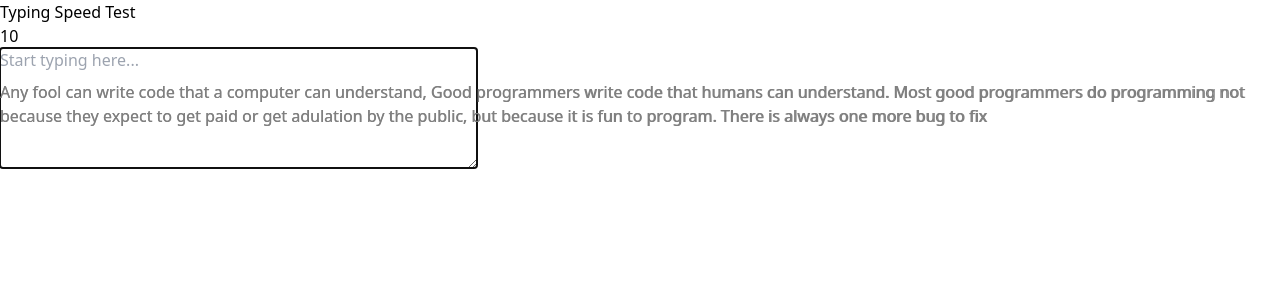
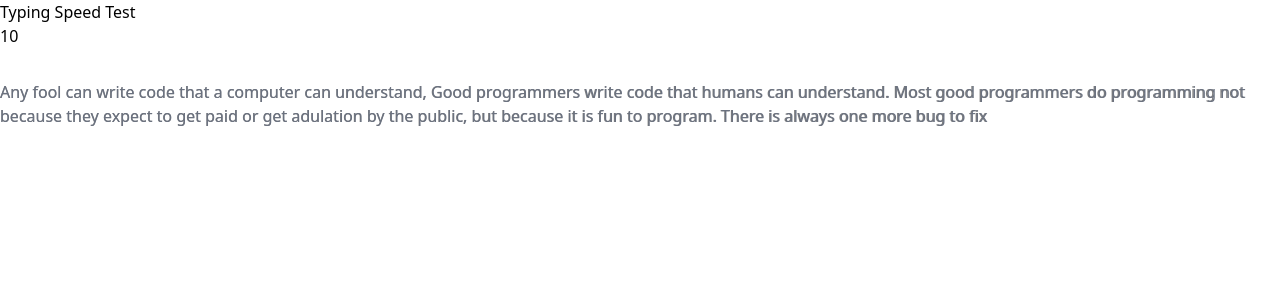
Before and after one commit to oussamaroui/SpeedKey, a React (Vite) app: page / in a window 1280 px wide. Shown: the top 300 px of the page. Built offline with nearby package versions, Linux system fonts and the light colour scheme.

Commit message:
correcting renderColoredText function

```diff
--- a/src/App.jsx
+++ b/src/App.jsx
@@ -2,11 +2,9 @@ import SpeedKey from "./components/SpeedKey"
 
 const App = () => {
 
-    const exampleText = 'hi text bla bla bla';
-
     return (
         <div>
-            <SpeedKey text={exampleText} />
+            <SpeedKey />
         </div>
     );
 }
--- a/src/components/SpeedKey.jsx
+++ b/src/components/SpeedKey.jsx
@@ -44,18 +44,18 @@ const SpeedKey = () => {
         const userInputArray = input.split('');
 
         const coloredText = targetTextArray.map((letter, index) => {
-            let color = 'gray';
+            let color = 'text-gray-500';
 
             if (index < userInputArray.length) {
                 if (userInputArray[index] === letter) {
-                    color = 'green';
+                    color = 'text-green-600';
                 } else {
-                    color = 'red';
+                    color = 'text-red-500';
                 }
             }
 
             return (
-                <span key={index} style={{ color: color }}>
+                <span key={index} className={color}>
                     {letter}
                 </span>
             );
@@ -78,7 +78,7 @@ const SpeedKey = () => {
                 onChange={handleInputChange}
                 placeholder="Start typing here..."
                 disabled={showResult}
-                className='opacity-1'
+                className='opacity-0'
                 autoFocus
             />
             {showResult && (
```
